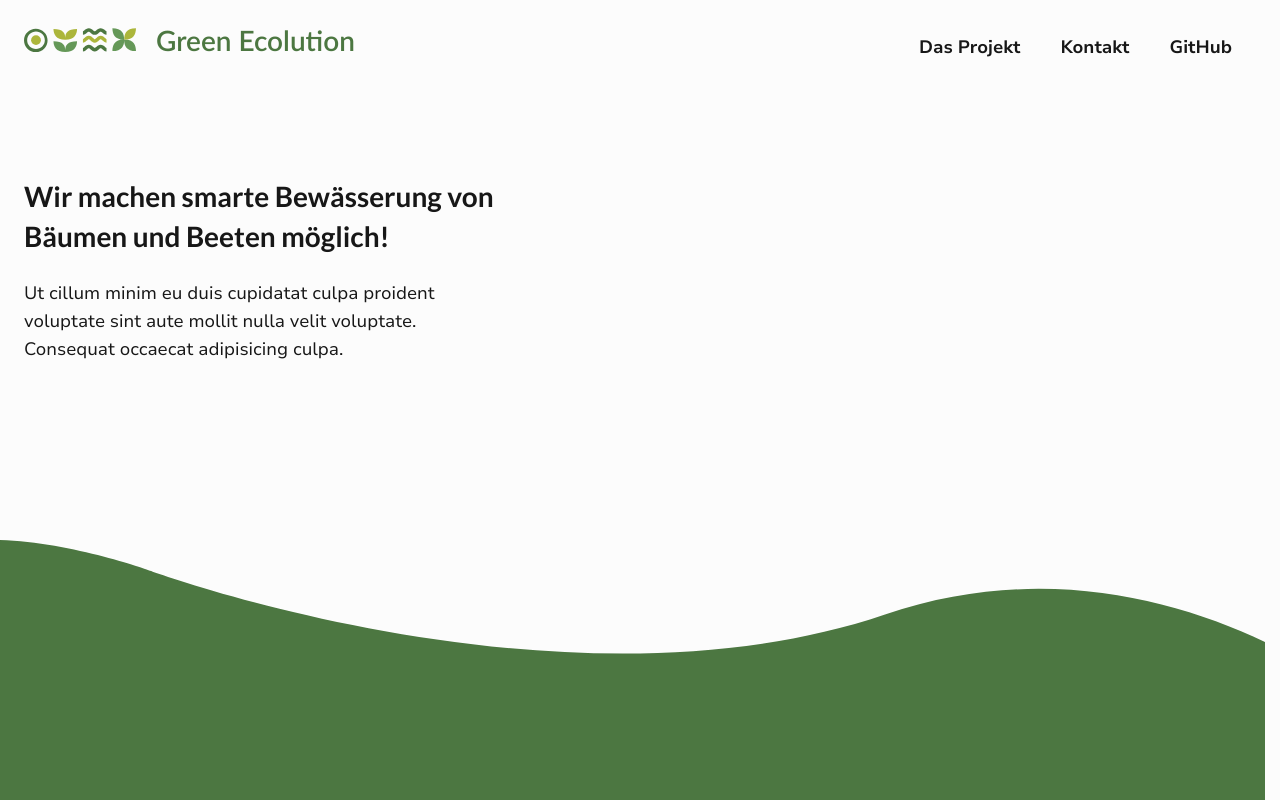
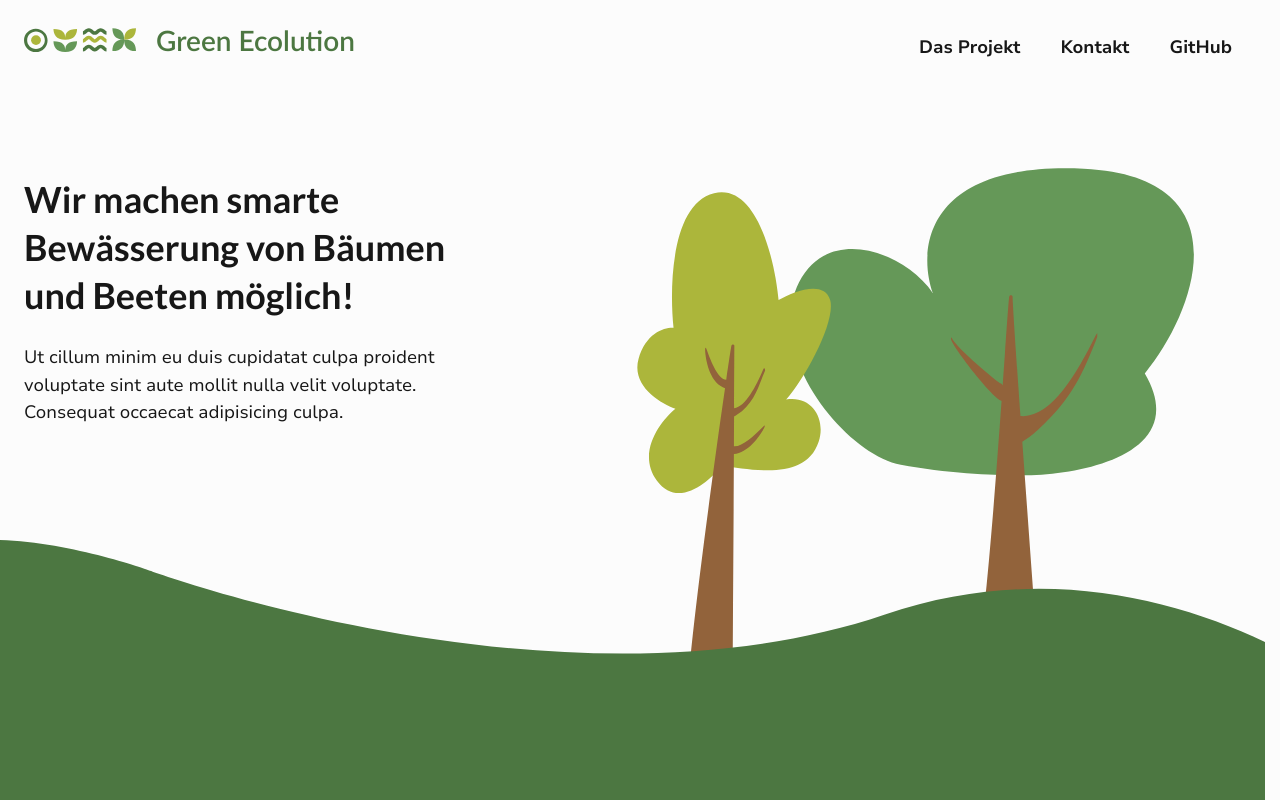
Before and after one commit to green-ecolution/project-website, a React (Vite) app: page / in a window 1280 px wide. Shown: the top 800 px of the page. Built offline with nearby package versions, Linux system fonts and the light colour scheme.

Commit message:
feat: add second big tree to hero

```diff
--- a/src/tsx/components/sections/HomepageDevider.tsx
+++ b/src/tsx/components/sections/HomepageDevider.tsx
@@ -1,11 +1,8 @@
 function HomepageDevider() {
     return (
-        <figure className="overflow-hidden absolute -bottom-48 sm:-bottom-80 sm:-left-[20%] md:-left-[10%] 2xl:left-auto">
-            <svg className="hidden sm:block sm:w-[140%] md:w-[120%] 2xl:w-screen" aria-hidden="true" width="1704" height="586" viewBox="0 0 1704 586" fill="none" xmlns="http://www.w3.org/2000/svg">
+        <figure className="overflow-hidden absolute -left-[50%] -bottom-80 sm:-bottom-80 sm:-left-[20%] md:-left-[10%] 2xl:left-auto">
+            <svg className="w-[140%] sm:block sm:w-[140%] md:w-[120%] 2xl:w-screen" aria-hidden="true" width="1704" height="586" viewBox="0 0 1704 586" fill="none" xmlns="http://www.w3.org/2000/svg">
                 <path d="M1031.72 76.1851C706.589 186.685 283.923 32.185 283.923 32.185C283.923 32.185 38.9638 -57.8149 9.92366 63.1851C-26.0765 213.185 45.7064 407.588 238.265 386C546 351.5 655.924 301.185 1024.92 456.685C1282.92 565.409 1404.11 583.147 1475.42 585.685C1615.92 590.685 1710.41 504.185 1702.92 415.685C1695.43 327.185 1605.42 233.685 1564.92 198.185C1524.42 162.685 1303.54 -16.1987 1031.72 76.1851Z" fill="#4C7741"/>
-            </svg>
-            <svg className="w-screen h-full sm:hidden" aria-hidden="true" width="376" height="289" viewBox="0 0 376 289" fill="none" xmlns="http://www.w3.org/2000/svg">
-                <path fillRule="evenodd" clipRule="evenodd" d="M0.5 69C45.1667 96.5 157.1 138 237.5 78C317.9 18 363 1.33333 375.5 0.5V166V177.5V289C374.702 288.947 373.835 288.9 372.885 288.849C358.962 288.104 327.371 286.414 237.5 248.5C145.069 209.505 45.1667 206 0.5 233.5V177.5V166V69Z" fill="#4C7741"/>
             </svg>
         </figure>
     );
--- a/src/tsx/components/sections/HomepageHero.tsx
+++ b/src/tsx/components/sections/HomepageHero.tsx
@@ -2,10 +2,10 @@ function HompageHero() {
 
 
   return (
-    <section className="overflow-hidden relative mx-auto w-screen h-screen before:hidden before:absolute before:w-full before:h-full before:-z-10 before:bg-background-hero-mobile before:bg-no-repeat before:bg-contain before:bg-[center_bottom_-10rem]">
+    <section className="overflow-hidden relative mx-auto w-screen h-screen max-w-screen-3xl before:hidden before:absolute before:w-full before:h-full before:-z-10 before:bg-background-hero-mobile before:bg-no-repeat before:bg-contain before:bg-[center_bottom_-5rem]">
         <article className="max-w-208 mx-auto px-4 pt-28 mb-8 md:px-6 lg:mb-14 lg:pt-36 lg:max-w-screen-lg xl:max-w-screen-xl xl:pt-44">
-            <div className="max-w-[30rem]">
-                <h1 className="font-lato font-bold text-2xl mb-6 lg:text-3xl">
+            <div className="max-w-[30rem] 2xl:max-w-[40rem]">
+                <h1 className="font-lato font-bold text-2xl mb-6 lg:text-4xl xl:text-5xl">
                     Wir machen smarte Bewässerung von Bäumen und Beeten möglich!
                 </h1>
                 <p>
@@ -15,15 +15,19 @@ function HompageHero() {
             </div>
         </article>
 
-        {/* <figure className="absolute bottom-[8%] right-[5%] -z-10">
-            <svg className="h-[50vh]" aria-hidden="true" width="190" height="469" viewBox="0 0 190 469" fill="none" xmlns="http://www.w3.org/2000/svg">
-                <path d="M19.1837 282.129C39.3732 309.529 69.6573 283.932 82.2758 267.708C112.32 270.712 164.325 283.33 177.383 244.154C184.624 222.433 171.445 198.518 145.607 202.724C164.835 181.092 194.399 125.661 188.631 105.471C182.862 85.2817 152.578 97.0589 138.157 105.471C134.552 66.4142 116.886 -9.17607 75.0652 0.918663C33.2442 11.0134 31.2012 92.8528 35.4073 132.511C26.995 131.91 8.36787 137.197 1.15735 163.155C-6.05317 189.113 22.1881 206.418 37.21 211.826C22.789 223.844 -1.00575 254.729 19.1837 282.129Z" fill="#ACB63B"/>
-                <path d="M97.3852 217.687C115.182 206.774 119.547 186.454 125.008 174.394C125.008 172.534 124.253 170.795 122.992 173.711C115.356 191.368 104.524 212.795 92.1003 211.29C83.8772 219.439 79.0554 228.926 97.3852 217.687Z" fill="#92633B"/>
-                <path d="M83.5749 190.676C70.4687 184.517 66.5853 163.55 66.2819 153.837C66.2819 152.347 66.7829 150.954 67.6203 153.289C72.6919 167.433 79.8847 184.595 88.1356 183.389C93.5966 189.917 96.6812 196.835 83.5749 190.676Z" fill="#92633B"/>
-                <path d="M92.9236 256.104C107.405 256.105 119.838 238.782 124.244 230.12C124.878 228.772 125.017 227.298 123.266 229.055C112.66 239.698 98.8499 252.171 91.8955 247.57C84.1766 251.155 78.4423 256.103 92.9236 256.104Z" fill="#92633B"/>
-                <path d="M92.1023 149.965C91.1609 152.169 60.1805 365.66 50.6812 469H93.428C93.428 469 94.9264 167.048 94.9264 149.965C94.9264 149.319 93.0437 147.76 92.1023 149.965Z" fill="#92633B"/>
+        <figure aria-hidden="true" className="absolute bottom-0 right-[5%] -z-10 xs:bottom-16 md:right-96 xl:bottom-32 2xl:right-[34rem] 3xl:right-[36%]">
+            <svg className="h-[50vh] md:h-[60vh]" width="324" height="801" viewBox="0 0 324 801" fill="none" xmlns="http://www.w3.org/2000/svg">
+                <path d="M33.4181 481.664C67.8564 528.402 119.514 484.739 141.038 457.065C192.285 462.19 280.993 483.713 303.268 416.887C315.618 379.838 293.139 339.044 249.066 346.218C281.864 309.32 332.293 214.768 322.454 180.329C312.614 145.891 260.957 165.98 236.358 180.329C230.208 113.707 200.075 -15.2312 128.738 1.98791C57.4018 19.2071 53.9169 158.805 61.0916 226.452C46.7423 225.427 14.9689 234.446 2.66948 278.724C-9.62992 323.002 38.5428 352.521 64.1665 361.745C39.5677 382.244 -1.02025 434.927 33.4181 481.664Z" fill="#ACB63B"/>
+                <path fill-rule="evenodd" clip-rule="evenodd" d="M149.048 313.324C154.096 278.662 157.415 257.124 157.799 256.224C159.405 252.464 162.616 255.123 162.616 256.224C162.616 263.842 162.442 304.665 162.184 360.812C181.536 358.337 198.371 324.751 210.49 296.729C212.641 291.756 213.928 294.723 213.928 297.894C212.066 302.005 210.279 306.679 208.37 311.675L208.37 311.675C200.722 331.679 191.101 356.847 166.81 371.741C165.135 372.768 163.574 373.694 162.12 374.524C162.048 390.231 161.969 406.94 161.887 424.306C174.559 425.798 194.908 407.238 210.957 391.133C213.944 388.136 213.707 390.65 212.626 392.949C205.378 407.198 185.396 435.187 161.827 437.162C161.076 595.762 160.06 800.421 160.06 800.421H87.1445C98.9718 671.755 130.321 442.985 147.016 327.336C145.86 326.858 144.607 326.304 143.254 325.667C120.898 315.161 114.273 279.398 113.756 262.829C113.756 260.288 114.611 257.912 116.039 261.895C124.281 284.879 135.806 312.537 149.048 313.324Z" fill="#92633B"/>
             </svg>
-        </figure> */}
+        </figure>
+
+        <figure aria-hidden="true" className="hidden absolute -right-20 -z-20 bottom-16 md:block lg:bottom-32 xl:bottom-48 2xl:right-28 2xl:bottom-28 3xl:right-[12%]">
+            <svg className="h-[55vh]" width="736" height="801" viewBox="0 0 736 801" fill="none" xmlns="http://www.w3.org/2000/svg">
+                <path d="M646.186 374.152C736.103 527.012 510.428 562.802 408.83 559.276C372.908 559.276 281.227 555.441 201.888 540.103C102.715 520.929 -48.6902 339.772 16.7644 208.202C69.128 102.946 208.941 151.783 260.07 227.375C231.861 146.273 247.376 -12.4924 535.111 1.25964C822.847 15.0117 744.037 254.042 646.186 374.152Z" fill="#659858"/>
+                <path fill-rule="evenodd" clip-rule="evenodd" d="M391.502 338.253L391.502 338.256V338.256C390.255 355.927 388.89 375.255 387.429 395.771C386.545 394.425 385.656 393.282 384.804 392.426C380.424 392.826 302.22 326.659 295.112 309.989C293.938 307.237 293.236 308.879 293.236 310.634C293.661 322.083 366.434 416.449 384.804 423.708C385.011 423.79 385.214 423.867 385.413 423.939C376.573 546.912 364.843 701.871 353.955 800.421H445.194C445.194 800.421 433.753 645.989 423.15 498.188C430.903 493.785 440.407 486.761 451.806 476.454C513.955 420.256 533.789 373.313 559.574 307.854C559.574 306.545 559.619 305.34 559.657 304.315C559.824 299.778 559.861 298.768 555.336 307.854C521.817 375.162 474.311 456.8 419.812 451.472C412.025 342.016 405.466 246.176 405.466 233.849C405.466 232.703 401.448 229.935 399.438 233.849C398.781 235.131 395.854 276.602 391.502 338.253Z" fill="#92633B"/>
+            </svg>
+        </figure>
     </section>
   );
 }
--- a/tailwind.config.js
+++ b/tailwind.config.js
@@ -52,6 +52,7 @@ export default {
             'background-light-dot': "url('/assets/svg/background/general-light-dot.svg')",
         },
         screens: {
+            'xs': '400px',
             '3xl': '1920px',
         },
         spacing: {
```
